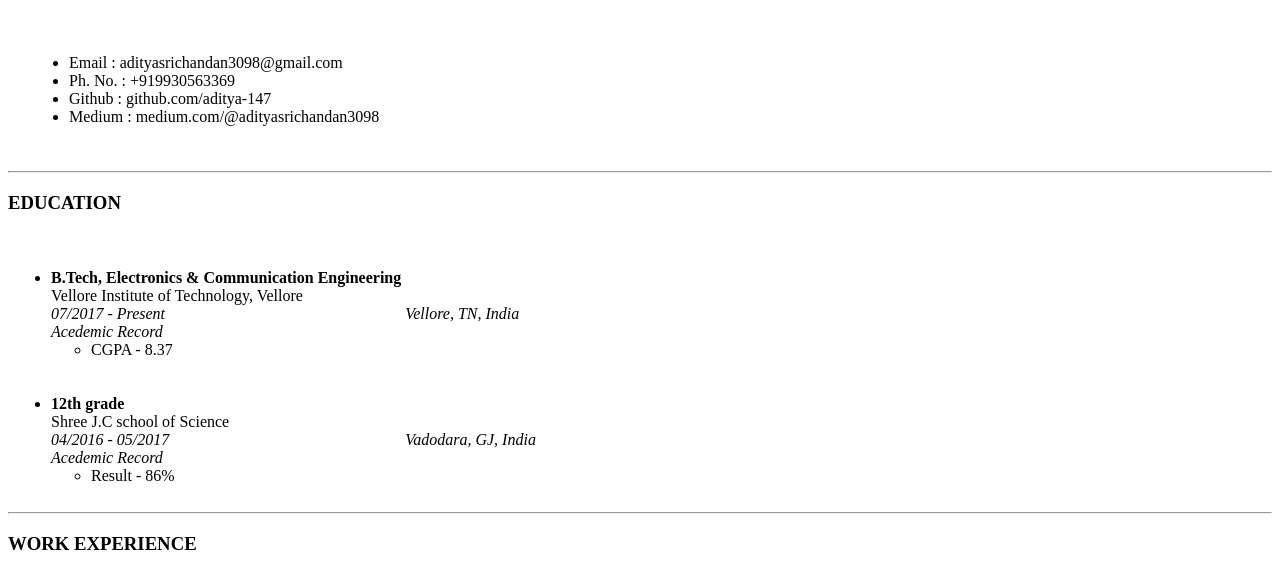
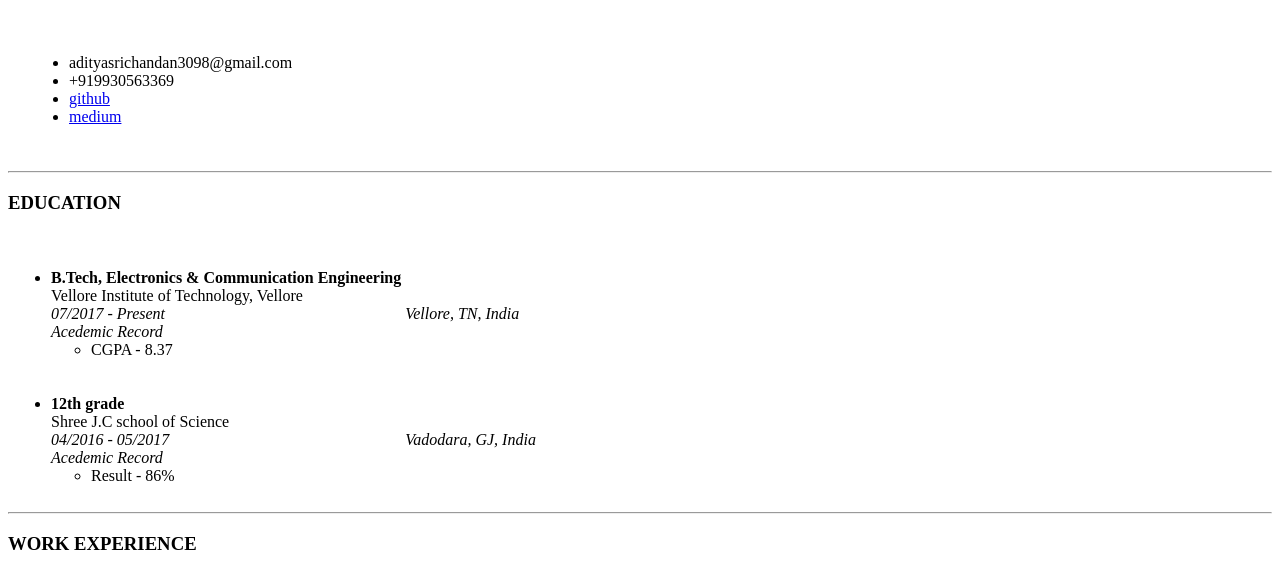
Before and after one commit to aditya-167/Personal-Website, a plain HTML site: page index.html in a window 1280 px wide. Shown: the part 181-752 px from the top of the page. Drawn offline with Linux system fonts and the light colour scheme.

Commit message:
changes in contact form

```diff
--- a/index.html
+++ b/index.html
@@ -24,19 +24,19 @@
                 <td>
                     <ul>
                         <li>
-                            Email : adityasrichandan3098@gmail.com
+                            adityasrichandan3098@gmail.com
                         </li>
 
                         <li>
-                            Ph. No. : +919930563369
+                            +919930563369
                         </li>
 
                         <li>
-                            Github : github.com/aditya-147
+                            <a href = "https://github.com/aditya-167">github</a>
                         </li>
 
                         <li>
-                            Medium : medium.com/@adityasrichandan3098
+                            <a href = "medium.com/@adityasrichandan3098">medium</a>
                         </li>
                     </ul>
                 </td>
```
